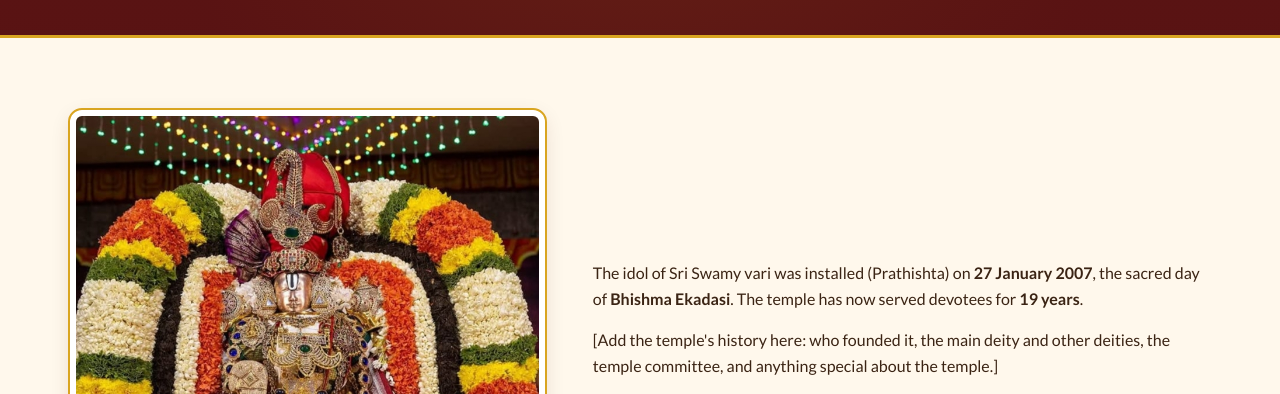
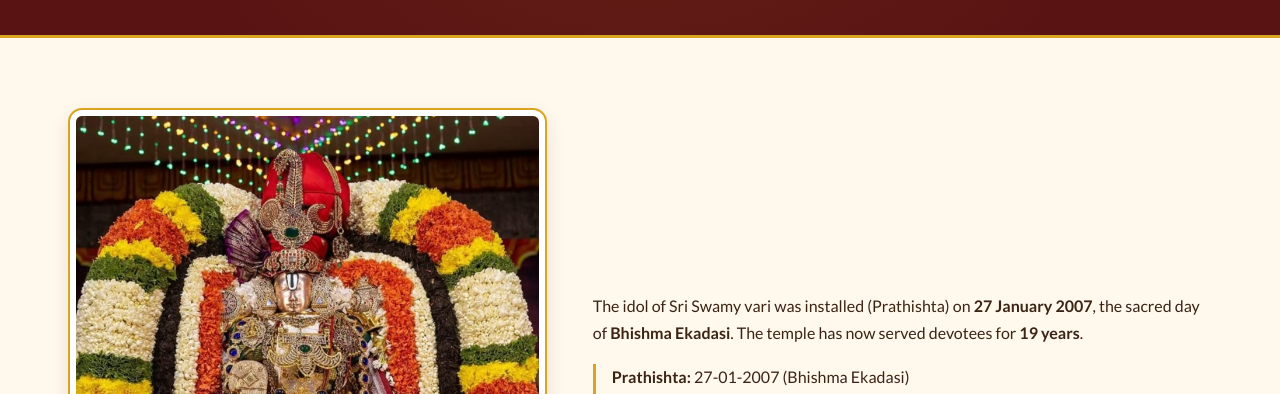
Before and after one commit to nagaramnagalla014-ctrl/Sri-Venkateswara-Swamy-Temple-Website-Template, a plain HTML site: page about.html in a window 1280 px wide. Shown: the part 347-741 px from the top of the page. Drawn offline with Linux system fonts and the light colour scheme.

Commit message:
Remove history placeholder from About page
Co-Authored-By: Claude Opus 5.5 <noreply@anthropic.com>

```diff
--- a/about.html
+++ b/about.html
@@ -67,15 +67,10 @@
           <img src="images/venkateswara-1.jpg" alt="Sri Venkateswara Swamy" onerror="this.parentElement.classList.add('placeholder')" />
         </div>
         <div class="about__text">
-          <!-- EDIT: Replace with the temple's history -->
           <p>
             The idol of Sri Swamy vari was installed (Prathishta) on <strong>27 January 2007</strong>, the
             sacred day of <strong>Bhishma Ekadasi</strong>. The temple has now served devotees for
             <strong><span id="yearsCount">19</span> years</strong>.
-          </p>
-          <p>
-            [Add the temple's history here: who founded it, the main deity and other deities, the temple
-            committee, and anything special about the temple.]
           </p>
           <ul class="facts">
             <li><strong>Prathishta:</strong> 27-01-2007 (Bhishma Ekadasi)</li>
```
